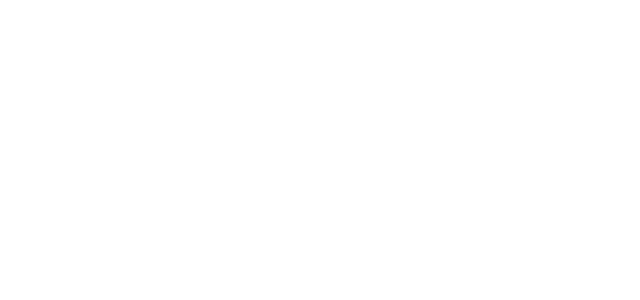
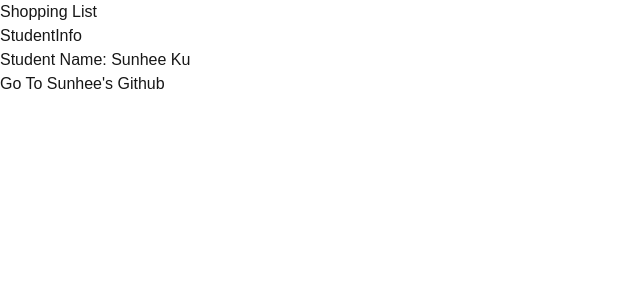
Before and after one commit to Elysia-K/cprg306-assignments, a Next.js app: page /week-2 in a window 1280 px wide. Shown: the top 300 px of the page, without its empty margins (0-640 px from the left). Built offline with nearby package versions, Linux system fonts and the light colour scheme.

Commit message:
Week-2 assignmnet feature in it
finished function for the step 1, 2, 3, 4

```diff
--- a/app/page.js
+++ b/app/page.js
@@ -1,3 +1,10 @@
+import Link from 'next/link';
+
 export default function Home() {
-  return <main></main>;
+  return (
+    <main>
+      <h1>CPRG 306: Web Development 2 - Assignments</h1>
+      <Link href="./week-2">this is the link for week2 assignments</Link>
+    </main>
+  );
 }
--- a/app/week-2/page.js
+++ b/app/week-2/page.js
@@ -1,3 +1,10 @@
+import StudentInfo from './student-info';
+
 export default function Page() {
-  return <main></main>;
+  return (
+    <main>
+      <h1>Shopping List</h1>
+      <StudentInfo />
+    </main>
+  );
 }
--- /dev/null
+++ b/app/week-2/student-info.js
@@ -0,0 +1,13 @@
+import Link from 'next/link';
+
+export default function StudentInfo() {
+  return (
+    <div>
+      <h1>StudentInfo</h1>
+      <p>Student Name: Sunhee Ku</p>
+      <Link href="https://github.com/Elysia-K/cprg306-assignments">
+        Go To Sunhee's Github
+      </Link>
+    </div>
+  );
+}
```
